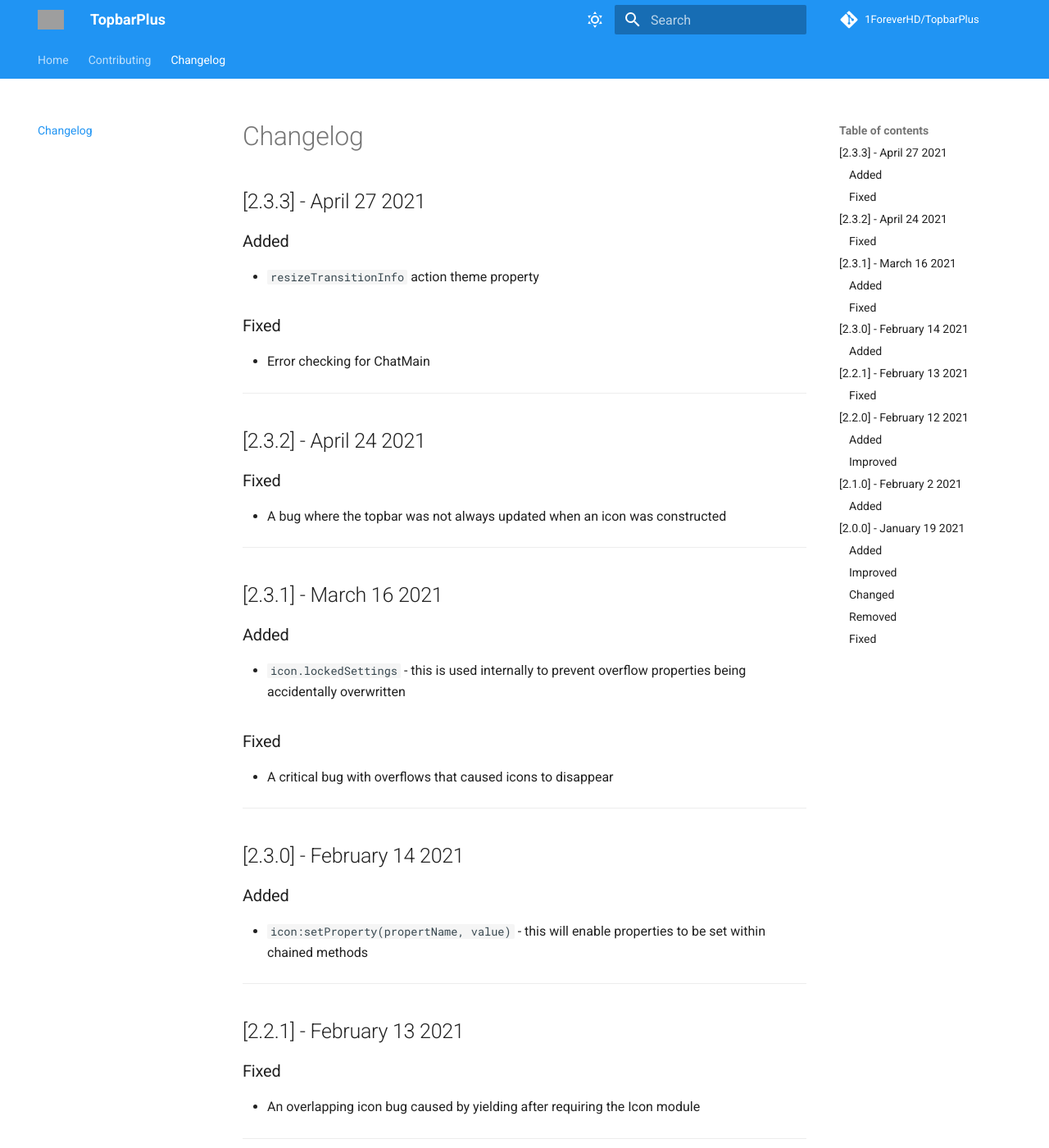
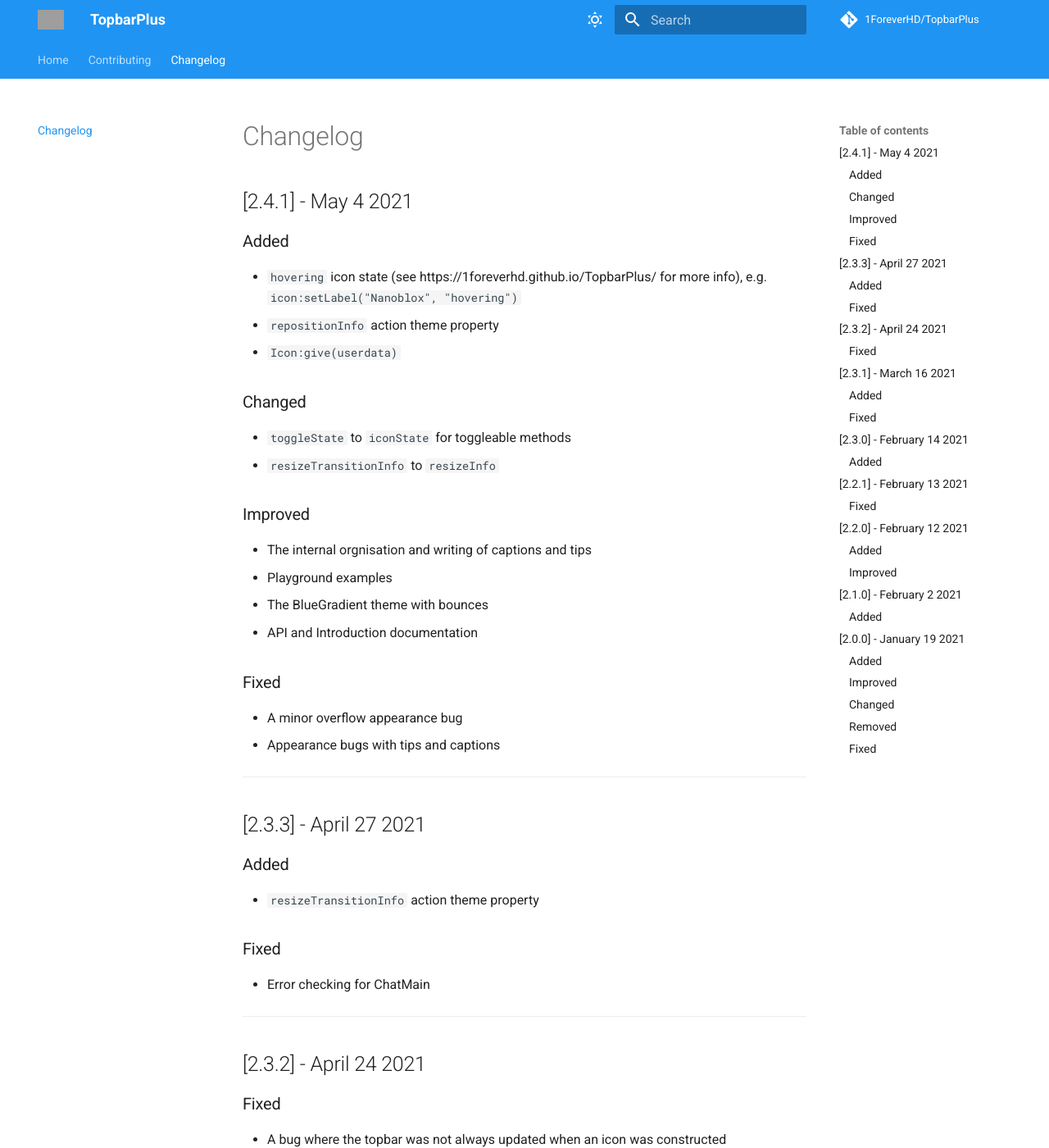
Before and after one commit to 1ForeverHD/TopbarPlus, an MkDocs documentation site: the page built from docs/changelog.md, in a window 1280 px wide and 1400 px high. Shown: the whole window at 82% size. Built offline with MkDocs 1.6.1 and Material for MkDocs 9.7.7, drawn with Linux system fonts in a browser that asks for light colours; comment, search, counter and statistics services are not loaded; grey boxes are pictures that could not be loaded.

Commit message:
Updated CHANGELOG v2.4.1

```diff
--- a/docs/changelog.md
+++ b/docs/changelog.md
@@ -1,3 +1,26 @@
+## [2.4.1] - May 4 2021
+### Added
+- ``hovering`` icon state (see https://1foreverhd.github.io/TopbarPlus/ for more info), e.g. ``icon:setLabel("Nanoblox", "hovering")``
+- ``repositionInfo`` action theme property
+- ``Icon:give(userdata)``
+
+### Changed
+- ``toggleState`` to ``iconState`` for toggleable methods
+- ``resizeTransitionInfo `` to ``resizeInfo``
+
+### Improved
+- The internal orgnisation and writing of captions and tips
+- Playground examples
+- The BlueGradient theme with bounces
+- API and Introduction documentation
+
+### Fixed
+- A minor overflow appearance bug
+- Appearance bugs with tips and captions
+
+
+
+--------
 ## [2.3.3] - April 27 2021
 ### Added
 - ``resizeTransitionInfo`` action theme property
```
